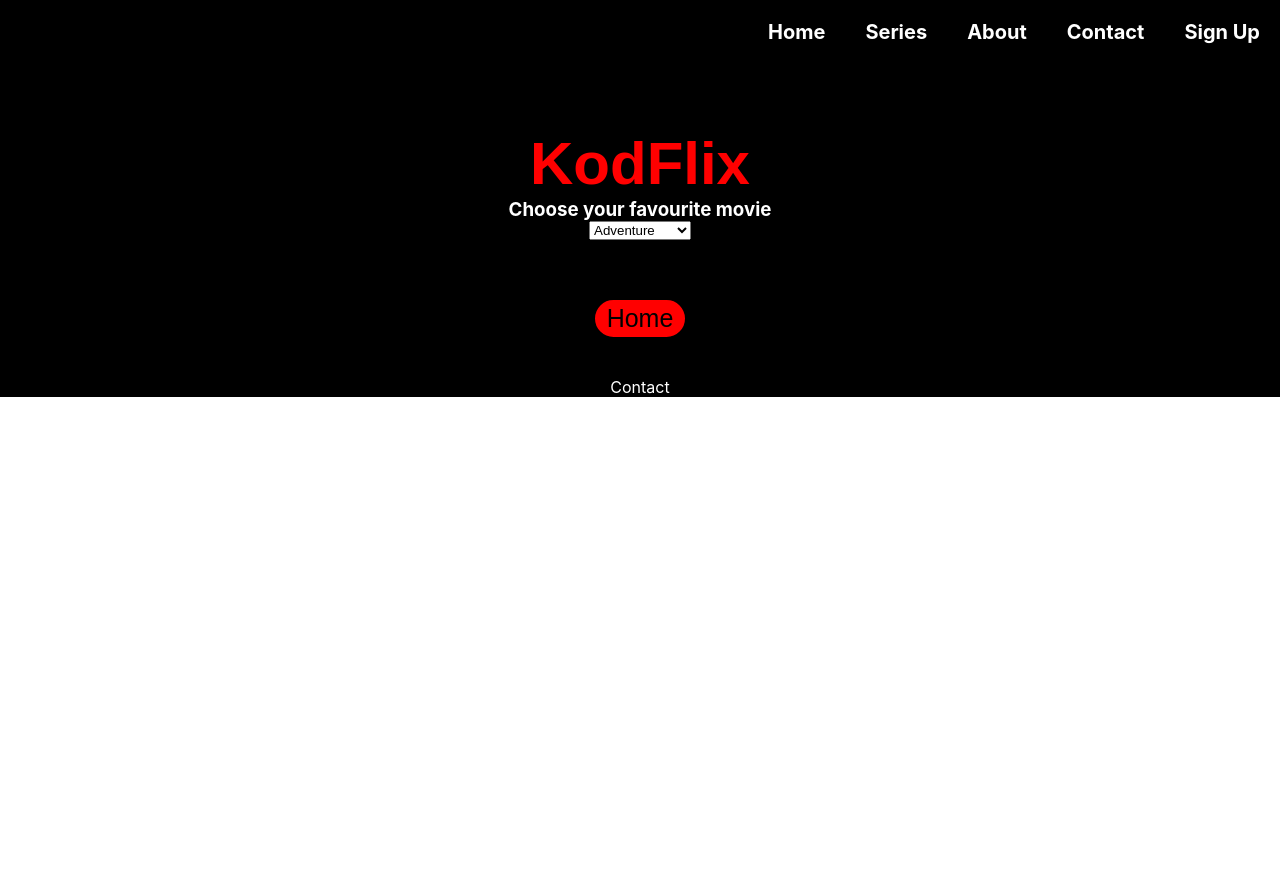
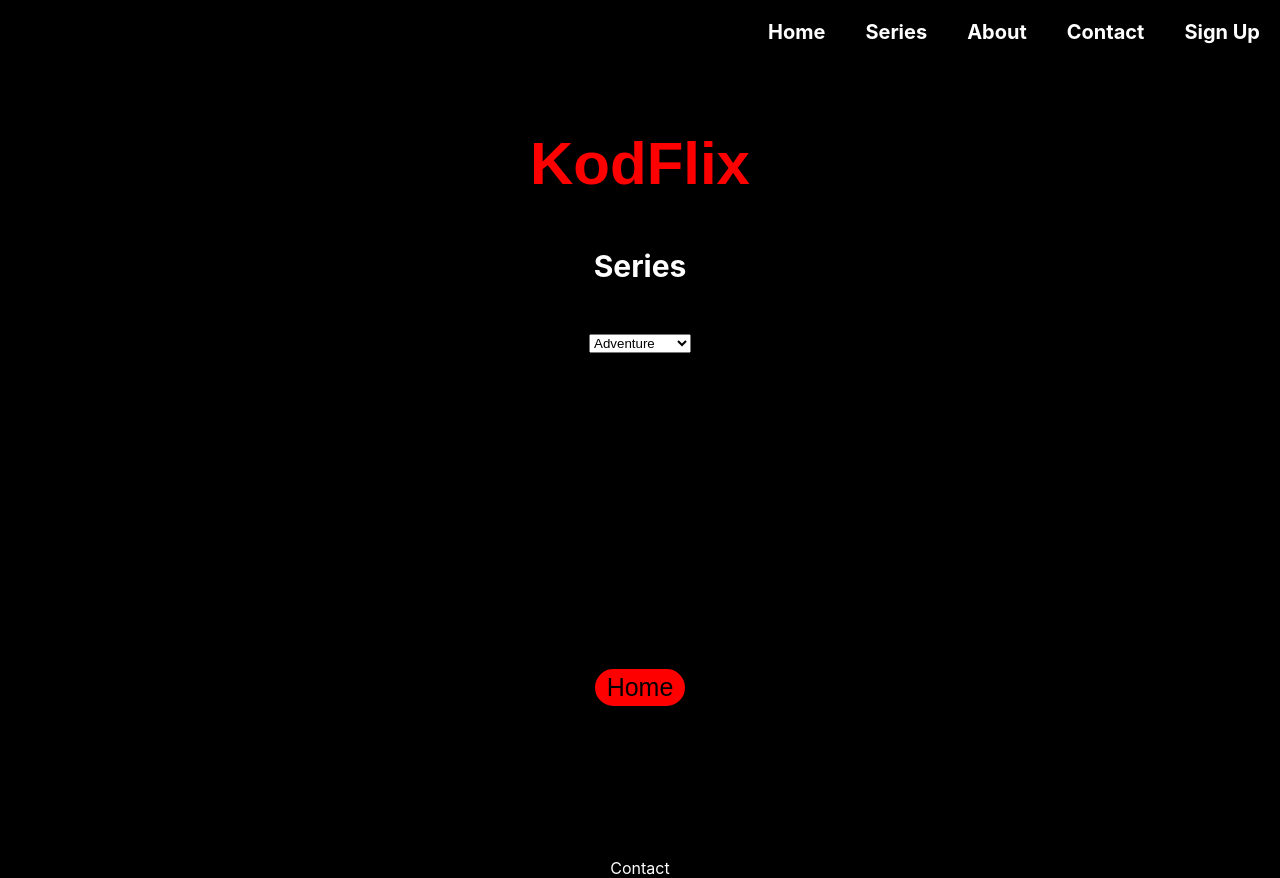
Before and after one commit to Viki-Robles/netflix-clone-react, a React (Create React App) app: page /series in a window 1280 px wide. Before the commit the page ends 800 px from the top, so only its background shows below. Built offline with nearby package versions, Linux system fonts and the light colour scheme.

Commit message:
UI changes

```diff
--- a/src/frontend/series.css
+++ b/src/frontend/series.css
@@ -3,10 +3,24 @@
     font-family: Arial;
   }
 
+  .series-title h3 {
+      padding-top: 50px;
+      padding-bottom: 50px;
+      font-size:30px;
 
+  }
+
+  .series-main {
+      background-color:black;
+      height:80vh
+  }
 
   .select-selected {
     background-color: DodgerBlue;
+  }
+
+  .series-button {
+      padding-top:20%;
   }
 
   /* Style the arrow inside the select element: */
@@ -26,3 +40,12 @@ position: absolute;
     border-color: transparent transparent #fff transparent;
     top: 7px;
   }
+
+  .select-items {
+    position: absolute;
+    background-color: DodgerBlue;
+    top: 100%;
+    left: 0;
+    right: 0;
+    z-index: 99;
+  }
--- a/src/frontend/series.js
+++ b/src/frontend/series.js
@@ -5,10 +5,12 @@ import './series.css';
 
 export default function Series() {
     return (
-        <div>
+        <div className="series-main">
             <title>Series</title>
             <Link to='/series'></Link>
-            <h3>Choose your favourite movie</h3>
+            <div className="series-title">
+            <h3>Series</h3>
+            </div>
             <div class="custom-select">
             <select>
                 <option>Adventure</option>
@@ -20,8 +22,9 @@ export default function Series() {
             </select>
             </div>
             <br />
+            <div className="series-button">
             <Link to='/'><button className="buttonHome">Home</button></Link>
-
+            </div>
 
         </div>
     );
```
